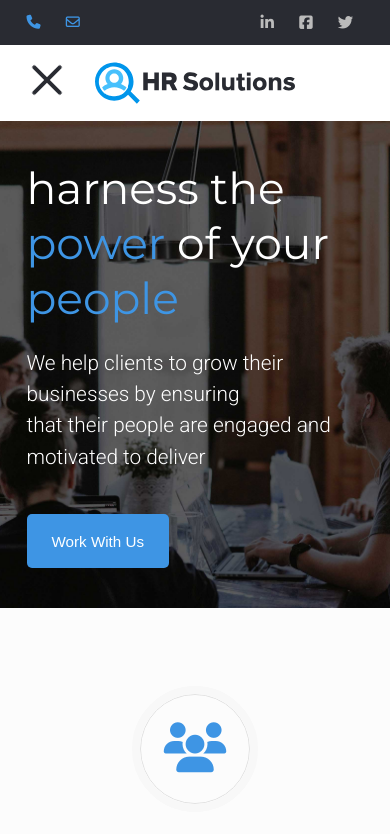
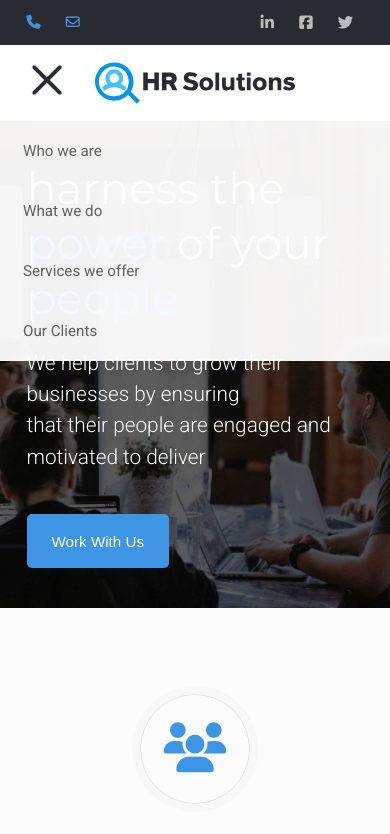
Before and after one commit to simonmcferran/hr-solutions, a website: page src/index.html in a window 390 px wide. Both pictures are taken after a click on the button 46 px from the left and 82 px from the top of the page. Shown: the top 834 px of the page. Drawn offline with Linux system fonts and the light colour scheme.

Commit message:
update the mobile view

```diff
--- a/src/index.html
+++ b/src/index.html
@@ -96,6 +96,14 @@
             </div>
           </div>
         </div>
+      </div>
+      <div id="mobileNavigationDropdown">
+        <ul>
+          <li class="active"><a onclick="buttonClick('#who-we-are', true)" href="#">Who we are</a></li>
+          <li><a onclick="buttonClick('#what-we-do', true)" href="#">What we do</a></li>
+          <li><a onclick="buttonClick('#our-services', true)" href="#">Services we offer</a></li>
+          <li><a onclick="buttonClick('#our-clients', true)" href="#">Our Clients</a></li>
+        </ul>
       </div>
     </section>
   </div>
--- a/src/js/scripts.js
+++ b/src/js/scripts.js
@@ -39,17 +39,18 @@ function scrollPageTo(to, duration = 500) {
   });
 }
 
-const buttonClick = (target) => {
-  window.scrollPageTo(target, 400)
+const buttonClick = (target, mobNav) => {
+  window.scrollPageTo(target, 400);
+  mobNav && toggleMobileNav();
 };
 
 function toggleMobileNav() {
   const mobNavBtn = document.getElementById("mobNavBtn");
   mobNavBtn.classList.toggle("is-active");
+  document.getElementById("mobileNavigationDropdown").classList.toggle("is-active")
 }
 
 const clientClick = (i, client) => {
-  console.log(client);
   const currClassList = i.classList;
   const arrQuote = Array.from(document.getElementsByClassName('client-quote-item'));
   const arrLogo = Array.from(document.getElementsByClassName('buttonInvisible'));
--- a/src/scss/components/_navigation.scss
+++ b/src/scss/components/_navigation.scss
@@ -38,3 +38,36 @@ nav {
     }
   }
 }
+
+#mobileNavigationDropdown {
+  background: #ffffff;
+  width: 100%;
+  position: absolute;
+  transition: all 0.2s ease-out;
+  opacity: 0;
+  z-index: 5;
+  height: 0;
+  overflow: hidden;
+  &.is-active {
+    opacity: 0.95;
+    height: auto}
+  ul {
+    margin: 0;
+    padding-left: 23px;
+    list-style: none;
+    a {
+      text-decoration: none;
+      font-size: 0.95em;
+      display: block;
+      line-height: 60px;
+      padding: 0 15px 0 0;
+      white-space: nowrap;
+      border-width: 0;
+      border-style: solid;
+      border-color: rgba(0, 0, 0, .05);
+      color: #666666;
+      font-weight: 400;
+
+    }
+  }
+}
--- a/src/scss/header/_header.scss
+++ b/src/scss/header/_header.scss
@@ -91,7 +91,7 @@
   width: 100%;
 }
 #sticky-header{
-  background-color: rgba(255,255, 255,0.9);
+  background-color: rgba(255,255, 255,0.95);
   &.is-stuck {
     position: fixed;
     top: 0;
```
Also changed, not shown: src/css/main.css.
